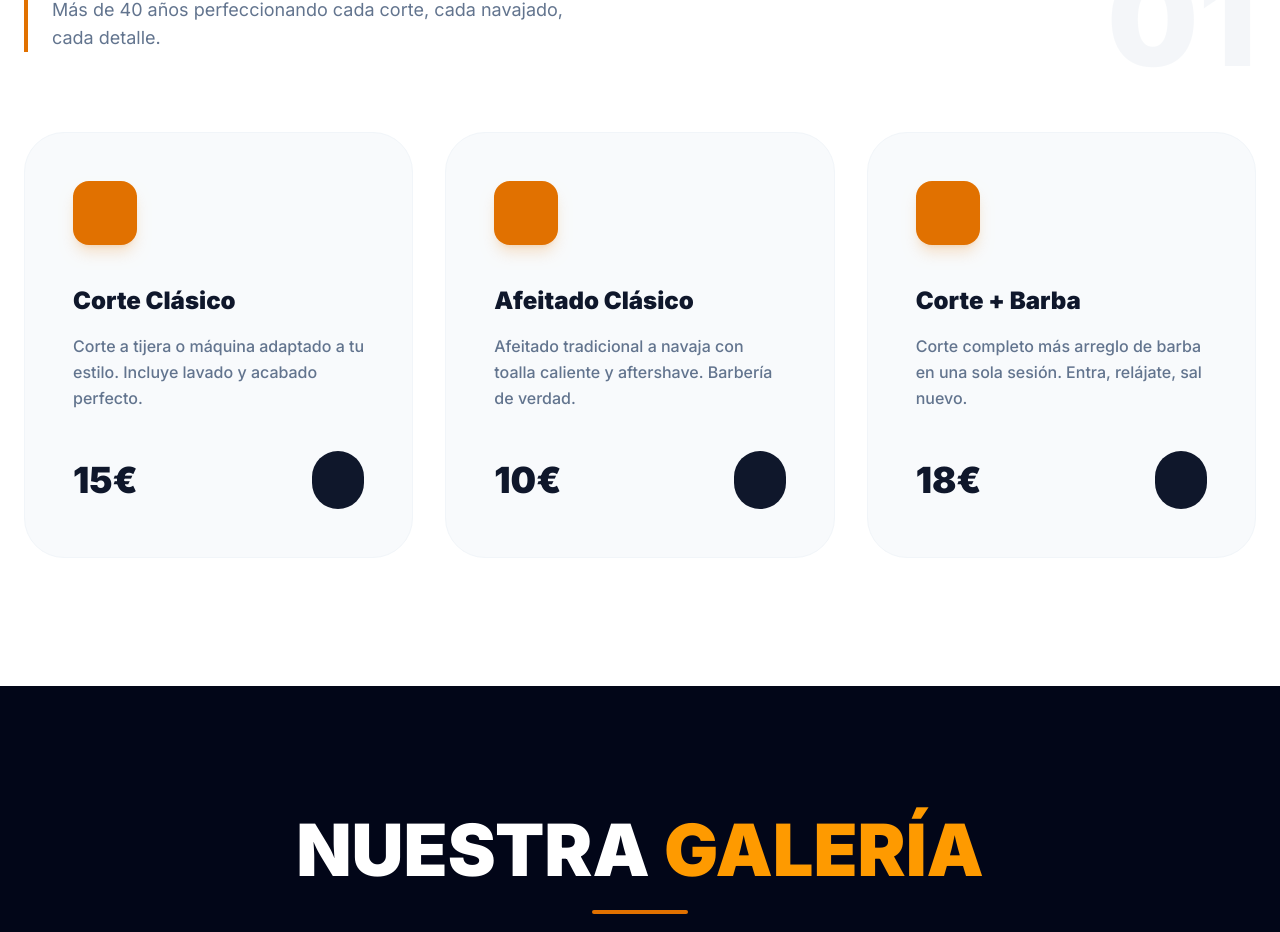
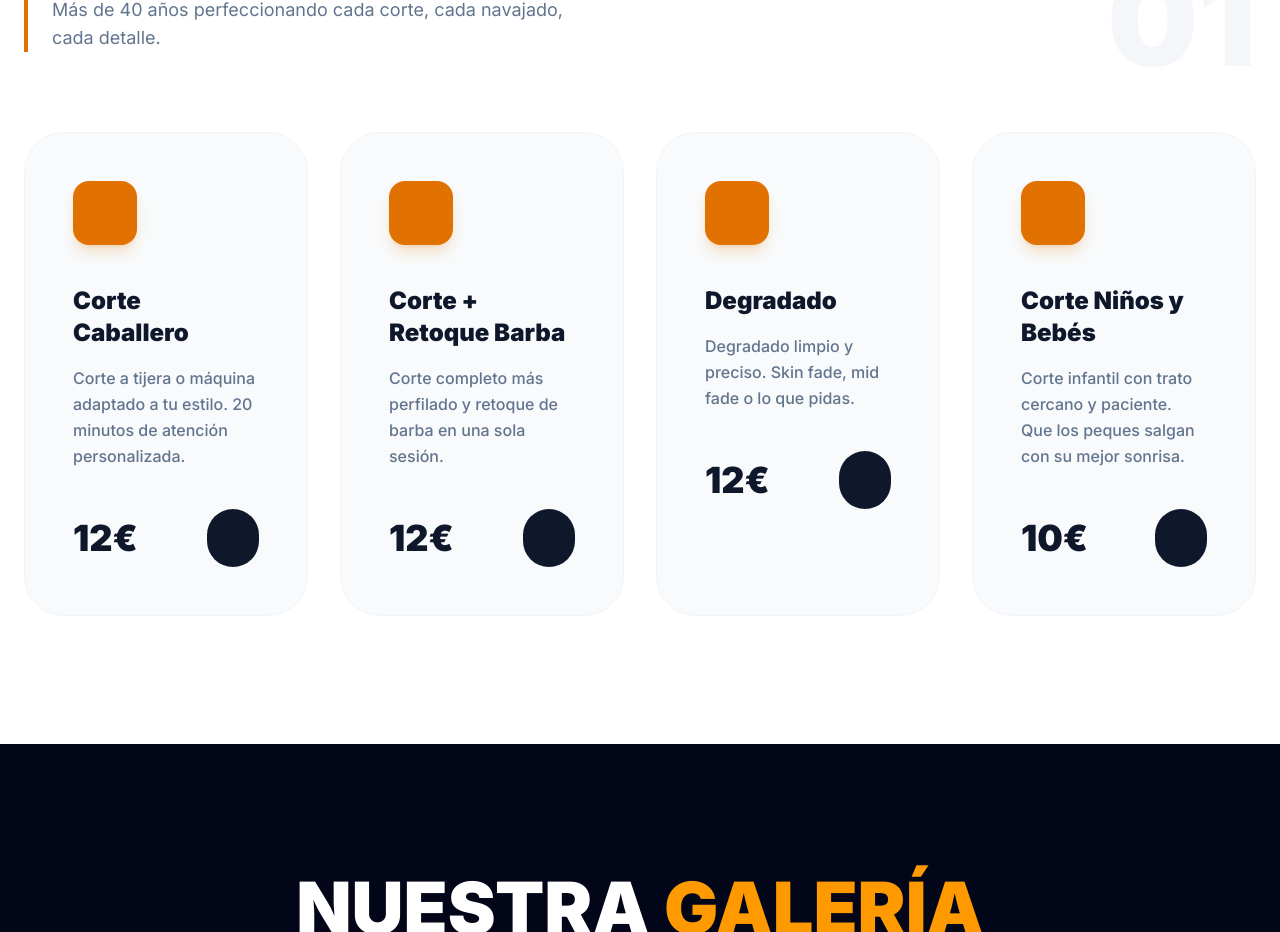
Before and after one commit to celton59/angel-huerta, a React (Vite) app: page / in a window 1280 px wide. Shown: the part 1076-2008 px from the top of the page. Built offline with nearby package versions, Linux system fonts and the light colour scheme; some icons are missing.

Commit message:
fix: update prices and services from Booksy
- Corte Caballero: 12€ (was 15€)
- Corte + Retoque Barba: 12€ (was 18€)
- Degradado: 12€ (new)
- Corte Niños y Bebés: 10€ (new)
- 4-column grid for services
- All prices match Booksy profile exactly

```diff
--- a/src/App.jsx
+++ b/src/App.jsx
@@ -193,9 +193,10 @@ const Hero = () => {
 // --- Servicios ---
 const Services = () => {
   const services = [
-    { title: "Corte Clásico", price: "15€", Icon: ScissorsBold, desc: "Corte a tijera o máquina adaptado a tu estilo. Incluye lavado y acabado perfecto." },
-    { title: "Afeitado Clásico", price: "10€", Icon: StarsBold, desc: "Afeitado tradicional a navaja con toalla caliente y aftershave. Barbería de verdad." },
-    { title: "Corte + Barba", price: "18€", Icon: StarBold, desc: "Corte completo más arreglo de barba en una sola sesión. Entra, relájate, sal nuevo." }
+    { title: "Corte Caballero", price: "12€", Icon: ScissorsBold, desc: "Corte a tijera o máquina adaptado a tu estilo. 20 minutos de atención personalizada." },
+    { title: "Corte + Retoque Barba", price: "12€", Icon: StarsBold, desc: "Corte completo más perfilado y retoque de barba en una sola sesión." },
+    { title: "Degradado", price: "12€", Icon: StarBold, desc: "Degradado limpio y preciso. Skin fade, mid fade o lo que pidas." },
+    { title: "Corte Niños y Bebés", price: "10€", Icon: StarFallBold, desc: "Corte infantil con trato cercano y paciente. Que los peques salgan con su mejor sonrisa." }
   ];
 
   return (
@@ -216,7 +217,7 @@ const Services = () => {
           </div>
         </div>
 
-        <div className="grid grid-cols-1 md:grid-cols-3 gap-8">
+        <div className="grid grid-cols-1 md:grid-cols-2 lg:grid-cols-4 gap-8">
           {services.map((service, index) => (
             <motion.div
               key={index}
```
